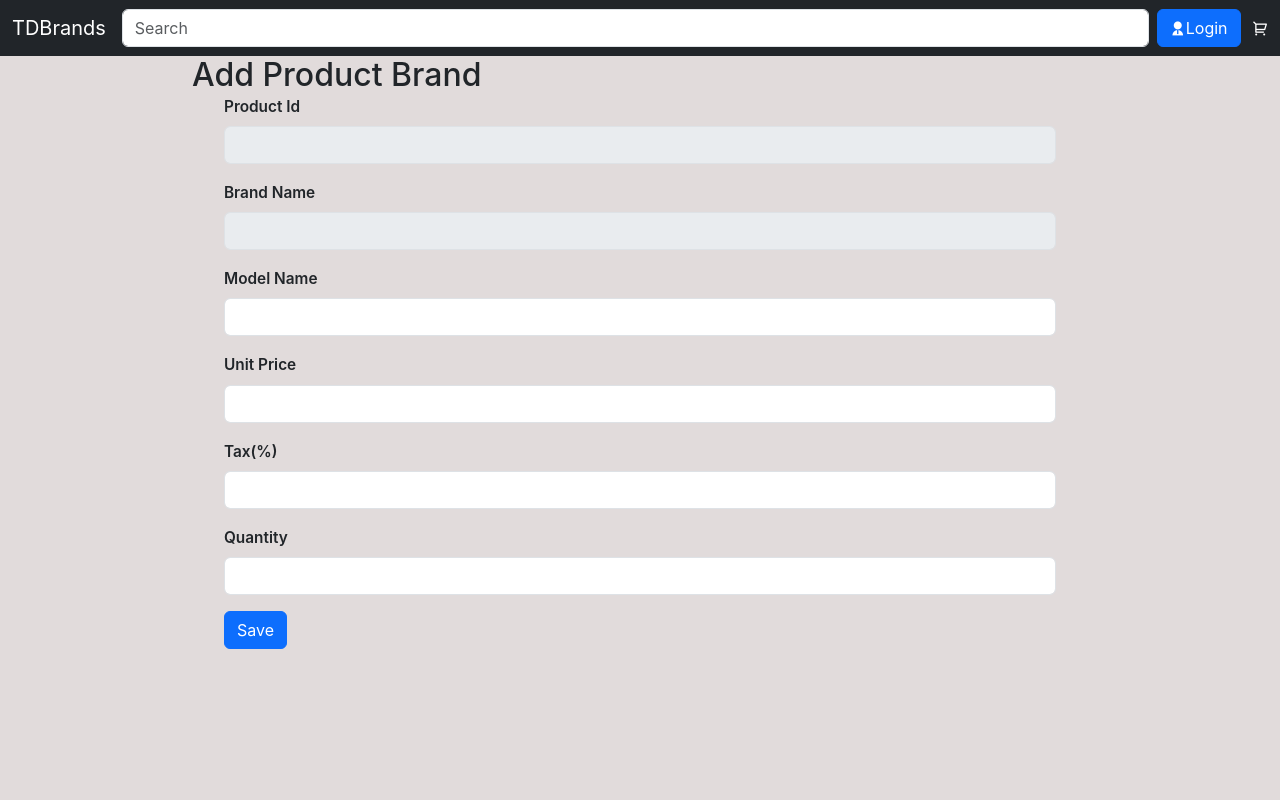
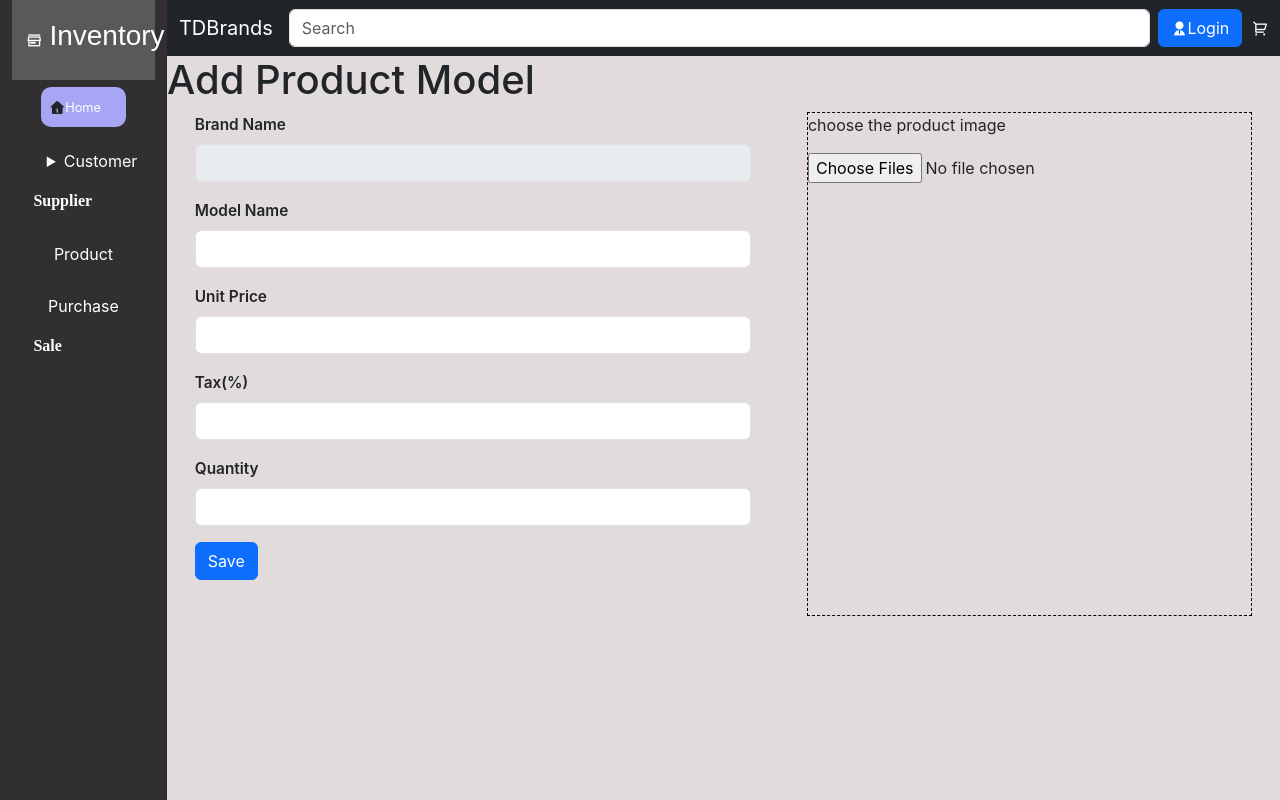
Before and after one commit to thushar-dasedu/inventory-frontend, a React (Create React App) app: page /model-insertion/1 in a window 1280 px wide. Built offline with nearby package versions, Linux system fonts and the light colour scheme; no server answers.

Commit message:
commit on 2-04-2024 image feature added

```diff
--- a/src/App.js
+++ b/src/App.js
@@ -31,9 +31,9 @@ function App() {
   return (
     <Router>
       <div className="main">
-        {/* <div className="leftDiv">
+        <div className="leftDiv">
           <InventoryComponent />
-        </div>  */}
+        </div>
         <div className="rightDiv">
           <Navbar title="TDBrands" />
           <div className="content">
--- /dev/null
+++ b/src/components/ProductModel.css
@@ -0,0 +1,26 @@
+.model-section{
+    width: 100%;
+    height: auto;
+}
+
+.model-detail{
+    width: 100%;
+    height: 70vh;
+    display: flex;
+    justify-content: space-around;
+}
+
+.products{
+    height: 100%;
+    width: 50%;
+}
+.images{
+    height: 100%;
+    width: 40%;
+}
+.img-section{
+    height: 90%;
+    width: auto;
+    border: 1px dashed black;
+
+}
--- a/src/components/ProductModelInsertion.js
+++ b/src/components/ProductModelInsertion.js
@@ -1,6 +1,7 @@
 import React, { useEffect, useState } from 'react'
 import { useParams } from 'react-router-dom'
 import API from '../axios';
+import "./ProductModel.css"
 
 const ProductModelInsertion = () => {
     const { productId } = useParams();
@@ -56,26 +57,12 @@ const ProductModelInsertion = () => {
     };
 
     return (
-        <div>
-            <div>
-                <h2 className="h2">Add Product Brand</h2>
-            </div>
+        <div className='model-section'>
+            <h1>Add Product Model</h1>
+         <div className="model-detail">
+            <div className="products">
+ <form>
 
-            <div className="customer-form">
-                <form>
-                    <div className="mb-3">
-                        <label htmlFor="productId" className="form-label">
-                            Product Id
-                        </label>
-                        <input
-                            type="text"
-                            id="productId"
-                            className="form-control"
-                            name='productId'
-                            value={productData.productId}
-                            disabled
-                        />
-                    </div>
                     <div className="mb-3">
                         <label htmlFor="brandName" className="form-label">
                             Brand Name
@@ -147,8 +134,17 @@ const ProductModelInsertion = () => {
                         Save
                     </button>
                     {errorMessage && <div className="error">{errorMessage}</div>}
-                </form>
+                </form>            </div>
+            <div className="images">
+                   <div className="img-section">
+                    <p>choose the product image</p>
+                    <input type="file" multiple/>
+                   </div>
+
             </div>
+         </div>
+
+
         </div>
     );
 };
--- a/src/components/inventory-home/AllProduct.css
+++ b/src/components/inventory-home/AllProduct.css
@@ -1,6 +1,6 @@
  .product-container{
     display: flex;
-    justify-content: space-between;
+    justify-content: space-evenly;
     flex-wrap: wrap;
     width: 100%;
  }
--- a/src/components/inventory-home/InventoryHome.css
+++ b/src/components/inventory-home/InventoryHome.css
@@ -12,7 +12,7 @@
     display: flex;
     flex-direction: row;
     align-items: center;
-    justify-content: space-around;
+    justify-content: space-between;
     background-color: white;
      width: auto;
     height: 17vh;
--- /dev/null
+++ b/src/components/inventory-home/SinglePage.css
@@ -0,0 +1,42 @@
+.single-container{
+    height: auto;
+    width: 100%;
+    background-color: rgb(206, 168, 242);
+    display: flex;
+}
+
+.imgae{
+    height: 40vh;
+    width: 25vw;
+}
+.imgae > img{
+    height: 100%;
+    width: 100%;
+    object-fit: contain;
+}
+
+.buttons{
+    height: 10vh;
+    width: 25vw;
+    /* background-color: rgb(206, 168, 242); */
+    display: flex;
+    align-items: center;
+    justify-content: space-between;
+}
+
+.buttons button{
+    height: 70%;
+    width: 38%;
+    border: none;
+    text-transform: uppercase;
+    font-weight: 400;
+    font-size: large;
+    border-radius: 0.5em;
+}
+
+.add-cart{
+    background-color: orange;
+}
+.buy{
+    background-color:rgb(241, 112, 112);
+}
--- a/src/components/inventory-home/SinglePage.js
+++ b/src/components/inventory-home/SinglePage.js
@@ -1,9 +1,18 @@
 import React, { useEffect, useState } from 'react'
 import { useParams } from 'react-router-dom'
 import API from '../../axios';
+import './SinglePage.css'
+import { FaCartShopping } from "react-icons/fa6";
+import { ImPower } from "react-icons/im";
+
+
 
 const SinglePage = () => {
 const {modelId} =useParams();
+const [images,setImages]=useState([]);
+
+
+
 const [inputData,setInputData]=useState({
     modelId:"",
     brandId:"",
@@ -19,25 +28,51 @@ const getSingleProduct=async()=>{
   setInputData(response.data);
 }
 
-
+const getImages=async()=>{
+    const response=await API.get("/pro-model/images");
+     setImages(response.data);
+}
 
 
 useEffect(()=>{
     getSingleProduct();
+    getImages();
  },[])
 
   return (
-    <div>
+    <div className='single-container'>
+        <div className="product-img">
         <div className="imgae">
-            <img src="tuf.png" alt="asus" />
+            <img src="https://1.bp.blogspot.com/-U94NVGl_8-0/XzZ-h8z5L2I/AAAAAAAAJ8M/JYKlezQuYW0USS0TlrVDWJta4veHflJMACNcBGAsYHQ/s1500/HP-Pavilion+Gaming+15-ec1052AX-laptop.jpg" alt="asus" />
         </div>
-        <button>add to cart</button>
-        <button>buy now</button>
+        <div className="buttons">
+        <button className='add-cart'><FaCartShopping />
+add to cart</button>
+        <button className='buy'><ImPower />
+buy now</button>
+        </div>
+        </div>
         <div className="product-info">
             <div className="brand">
                 <h1>{inputData.productModelName}</h1>
             </div>
+            <div className="price">
+                <p>{inputData.unitPrice}</p>
+            </div>
+
         </div>
+           <div>
+            {images.map(({name,filePath})=>{
+                return(
+
+                    <div key={name}>
+                        <p>{name}</p>
+                        <img src= {`http://localhost:8080/pro-model/fileSystem/${name}`} alt={filePath} />
+                    </div>
+                )
+            })}
+           </div>
+
         </div>
   )
 }
```
